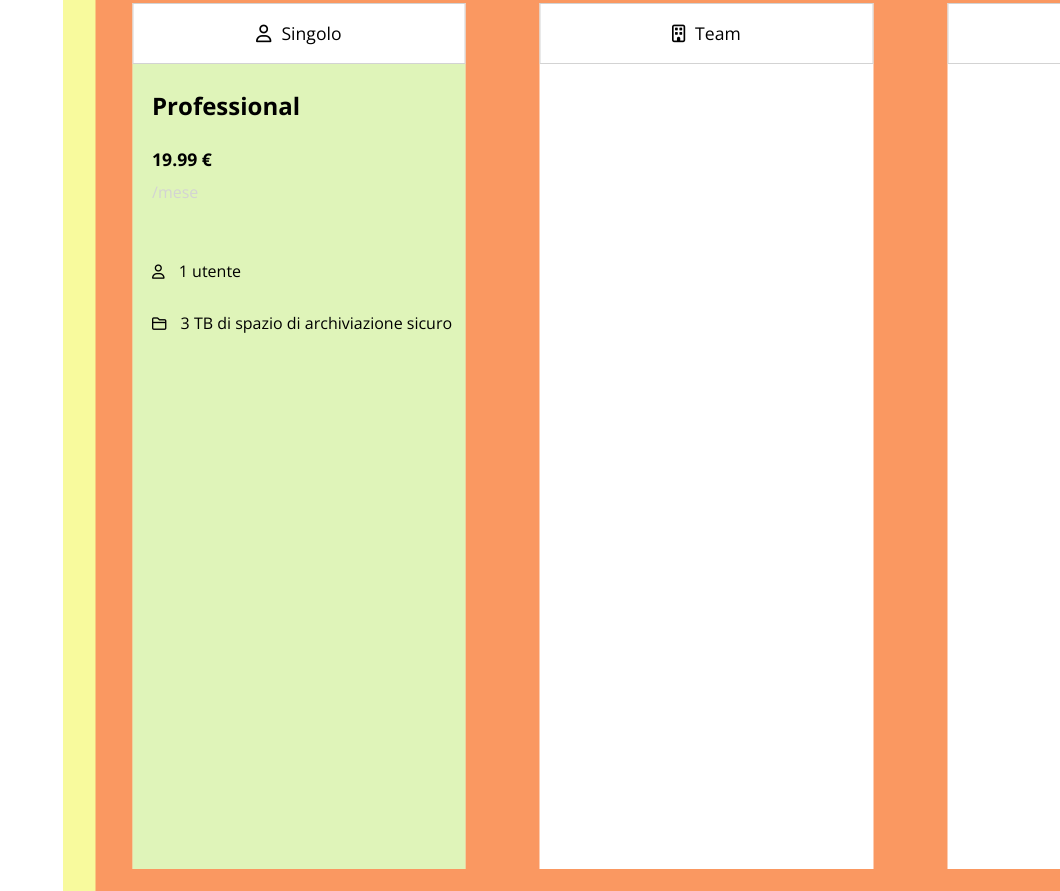
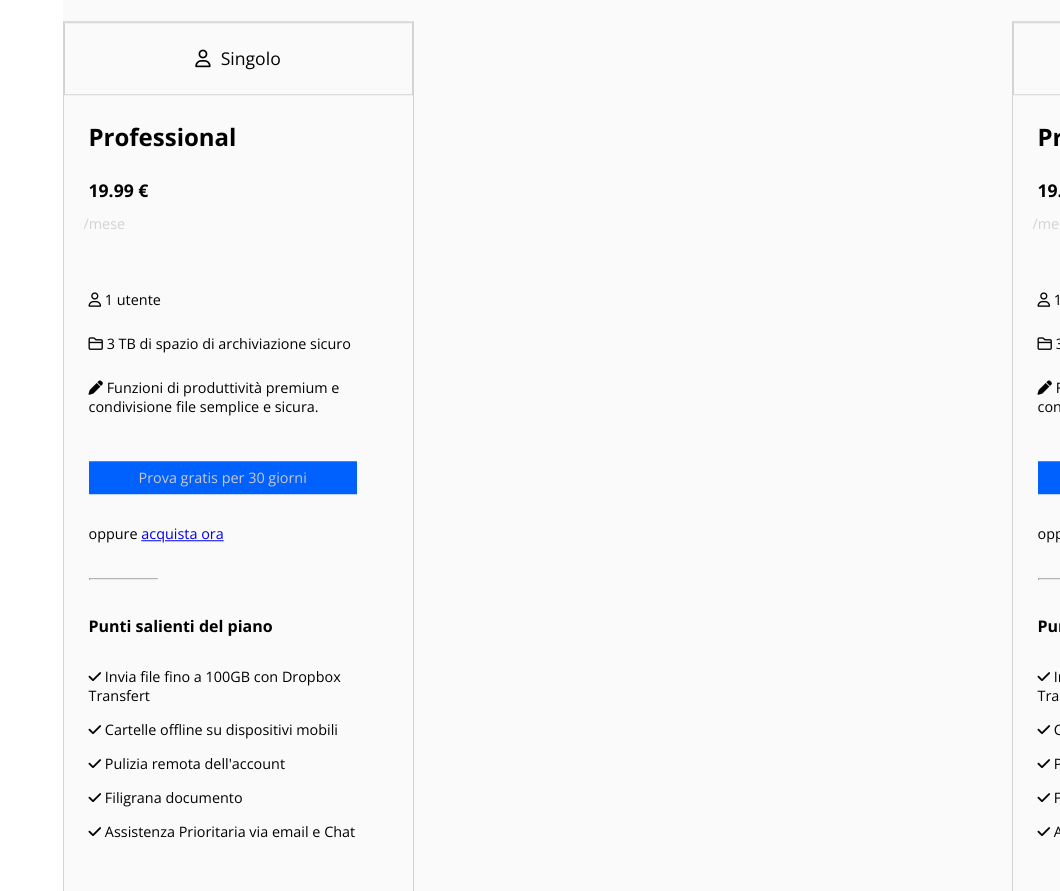
Before and after one commit to 78741722Ale/htmlcss-dropbox, a plain HTML site: page index.html in a window 1280 px wide. Shown: the part 1089-1980 px from the top of the page, without its empty margins (220-1280 px from the left). Drawn offline with nearby package versions, Linux system fonts and the light colour scheme.

Commit message:
26th Commit

```diff
--- a/assets/css/style.css
+++ b/assets/css/style.css
@@ -146,7 +146,7 @@ di tutti i suoi child */
 #site_main {
     background-color: rgb(250, 250, 250);
     width: var(--Dimensions-Main-Footer);
-    height: 3920px;
+    height: 4350px;
     margin: 0 auto;
     position: relative;
 }
@@ -154,19 +154,16 @@ di tutti i suoi child */
 /* Sezione DropBox Business */
 
 .Drop_Business {
-    background-color:var(--DropBusinessCont);
     position: relative;
     width: 100%;
-    height: 1200px;
+    height: 1450px;
     top: 5rem;
-    /* margin-bottom: 4%; */
 }
 
 .Itms_bsnes {
-    background-color: var(--ItemsBusinessCont);
-    position: absolute;
+    position: relative;
     margin: 0 auto;
-    width: 95%;
+    width: 100%;
     height: 95%;
     top: 50%;
     left: 50%;
@@ -178,23 +175,35 @@ di tutti i suoi child */
     top:1.5rem;
     float: left;
     position: relative;
-    width: 95%;
-    margin-left: 2.5%;
-    margin-right: 2.5%;
+    width: 100%;
     height: 150px;
 }
 
-/* Celle da 33% */
+/* Celle da 33%
+divisa in SX - Centro e DX*/
 
-.lg27_bsnes {
-    background-color:var(--TransparentColor);
+.col_bsnes_Lft {
     position: relative;
     float: left;
     width: 27%;
     height: 76%;
     top: 5%;
-    margin: 0% 3% 0% 3%;
+    margin: 0% 3% 0% 0%;
+    border: 0.25px solid lightgrey;
 }
+
+/* Cella di DX */
+
+.col_bsnes_Rgt {
+    position: relative;
+    float: right;
+    width: 27%;
+    height: 76%;
+    top: 5%;
+    margin: 0% 0% 0% 3%;
+    border: 0.25px solid lightgrey;
+}
+
 
 /* Cella piccola con titolo e icona */
 
@@ -226,19 +235,18 @@ di tutti i suoi child */
     float: left;
     width: 100%;
     height: 93%;
-    background-color: rgba(195, 235, 122, 0.527);
 }
 
 /* Intestazione della cella */
 
 .col-lg-bsnes h3 {
-    padding: 25px 0px 10px 20px;
+    padding: 25px 0px 10px 25px;
     text-align: left;
     font-size: 1.5rem;
 }
 
 .col-lg-bsnes h4 {
-    padding: 15px 0px 10px 20px;
+    padding: 15px 0px 10px 25px;
     text-align: left;
     font-size: 1.1rem;
 }
@@ -246,14 +254,57 @@ di tutti i suoi child */
 /* Contenuto della cella */
 
 .col-lg-bsnes span {
-    padding: 10px 0px 20px 20px;
-    text-align: left;
+    width: 95%;
+    padding: 10px 0px 15px 25px;
     display: inline-block;
+    font-size: 0.9rem;
 }
+
+/* Icone rimpicciolite ai lati dello span */
 
 .Icon-sm {
     font-size: 0.9rem;
-    padding-right: 10px;
+}
+
+/* Bottone della prova gratis con suo stile */
+
+.btn_30 {
+    display: inline-block;
+    margin: 30px 0px 20px 25px;
+    text-align: center;
+    text-decoration: none;
+
+}
+
+.btn_30_style {
+    color: var(--TextLight);
+    background-color: var(--NavButton);
+    text-align: center;
+    text-decoration: none;
+    padding: 7px 50px 7px 50px;
+    font-size: 0.9rem;
+}
+
+.lg-bsnes-hr {
+    color: rgba(211, 211, 211, 0.5);
+    width: 20%;
+    margin-left: 25px;
+    margin-top: 20px;
+    margin-bottom: 20px;
+}
+
+/* Lista non ordinata stilizzata */
+
+.col-lg-bsnes ul {
+    width: 90%;
+    padding: 15px 0px 15px 25px;
+    display: inline-block;
+    font-size: 0.9rem;
+    list-style: none;
+}
+
+.col-lg-bsnes li {
+    padding: 5px 0px 10px;
 }
 
 
@@ -549,7 +600,6 @@ Sezione Numero Utilizzatori
     background-color: rgba(151, 245, 245, 0.623);
     width: 100%;
     height: 800px;
-    margin-top: 4%;
 }
 
 .Aznd-lg25 {
--- a/index.html
+++ b/index.html
@@ -57,7 +57,7 @@
                 <div class="lg100_bsnes"></div>
 
                 <!-- Cella a SX -->
-                <div class="lg27_bsnes clearfix">
+                <div class="col_bsnes_Lft clearfix">
                     <!-- Titolo della cella con icona -->
                     <div class="col-sm-bsnes">
                         <h4><i class="fa-regular fa-user"></i>Singolo</h4>
@@ -71,31 +71,76 @@
                         color: lightgrey; "> /mese </span><br><br>
                         <!-- Utente e spazio -->
                         <span> <i class="fa-regular fa-user Icon-sm"></i> 1 utente </span>
-                        <span> <i class="fa-regular fa-folder Icon-sm"></i></i> 3 TB di spazio di archiviazione sicuro </span>
+                        <span> <i class="fa-regular fa-folder Icon-sm"></i></i> 3 TB di spazio di archiviazione sicuro
+                        </span>
+                        <span> <i class="fa-solid fa-pen Icon-sm"></i> Funzioni di produttività premium e condivisione
+                            file semplice e sicura.</span>
+                        <!-- Pulsante prova o acquista ora -->
+                        <a class="btn_30 btn_30_style" href="#"> Prova gratis per 30 giorni</a>
+                        <span>oppure <a href="#"> acquista ora</a></span>
+                        <hr class="lg-bsnes-hr">
+                        <!-- Punti del piano con sua lista non ordinata -->
+                        <h4 style="font-size: 1rem;">Punti salienti del piano</h4>
+                        <ul>
+                            <li> <i class="fa-solid fa-check Icon-sm"></i> Invia file fino a 100GB con Dropbox Transfert
+                            </li>
+                            <li> <i class="fa-solid fa-check Icon-sm"></i> Cartelle offline su dispositivi mobili</li>
+                            <li><i class="fa-solid fa-check Icon-sm"></i> Pulizia remota dell'account</li>
+                            <li><i class="fa-solid fa-check Icon-sm"></i> Filigrana documento</li>
+                            <li><i class="fa-solid fa-check Icon-sm"></i> Assistenza Prioritaria via email e Chat</li>
+                        </ul>
+                    </div>
+                    <!-- <i class="fa-solid fa-user-plus"></i> -->
 
-                        <!-- <i class="fa-solid fa-user-plus"></i> -->
-                    </div>
+
+
 
 
                 </div>
-                <!-- Cella al Centro -->
-                <div class="lg27_bsnes">
+
+                <!-- Cella a DX -->
+                <div class="col_bsnes_Rgt clearfix">
                     <!-- Titolo della cella con icona -->
                     <div class="col-sm-bsnes">
-                        <h4><i class="far fa-building"></i>Team</h4>
+                        <h4><i class="fa-regular fa-user"></i>Singolo</h4>
                     </div>
                     <!-- Contenuto della Cella -->
+                    <div class="col-lg-bsnes">
+                        <!-- Intestazione e prezzo -->
+                        <h3>Professional</h3>
+                        <h4>19.99 €</h4>
+                        <span style="padding: 0px 0px 25px 20px; text-align: left;
+                                        color: lightgrey; "> /mese </span><br><br>
+                        <!-- Utente e spazio -->
+                        <span> <i class="fa-regular fa-user Icon-sm"></i> 1 utente </span>
+                        <span> <i class="fa-regular fa-folder Icon-sm"></i></i> 3 TB di spazio di archiviazione sicuro
+                        </span>
+                        <span> <i class="fa-solid fa-pen Icon-sm"></i> Funzioni di produttività premium e condivisione
+                            file semplice e
+                            sicura.</span>
+                        <!-- Pulsante prova o acquista ora -->
+                        <a class="btn_30 btn_30_style" href="#"> Prova gratis per 30 giorni</a>
+                        <span>oppure <a href="#"> acquista ora</a></span>
+                        <hr class="lg-bsnes-hr">
+                        <!-- Punti del piano con sua lista non ordinata -->
+                        <h4 style="font-size: 1rem;">Punti salienti del piano</h4>
+                        <ul>
+                            <li> <i class="fa-solid fa-check Icon-sm"></i> Invia file fino a 100GB con Dropbox Transfert
+                            </li>
+                            <li> <i class="fa-solid fa-check Icon-sm"></i> Cartelle offline su dispositivi mobili</li>
+                            <li><i class="fa-solid fa-check Icon-sm"></i> Pulizia remota dell'account</li>
+                            <li><i class="fa-solid fa-check Icon-sm"></i> Filigrana documento</li>
+                            <li><i class="fa-solid fa-check Icon-sm"></i> Assistenza Prioritaria via email e Chat</li>
+                        </ul>
+                    </div>
+                    <!-- <i class="fa-solid fa-user-plus"></i> -->
+
+
+
+
 
                 </div>
-                <!-- Cella a DX -->
-                <div class="lg27_bsnes">
-                    <!-- Titolo della cella con icona -->
-                    <div class="col-sm-bsnes">
-                        <h4><i class="far fa-building"></i>Team</h4>
-                    </div>
-                    <!-- Contenuto della Cella -->
 
-                </div>
             </div>
         </section>
 
```
